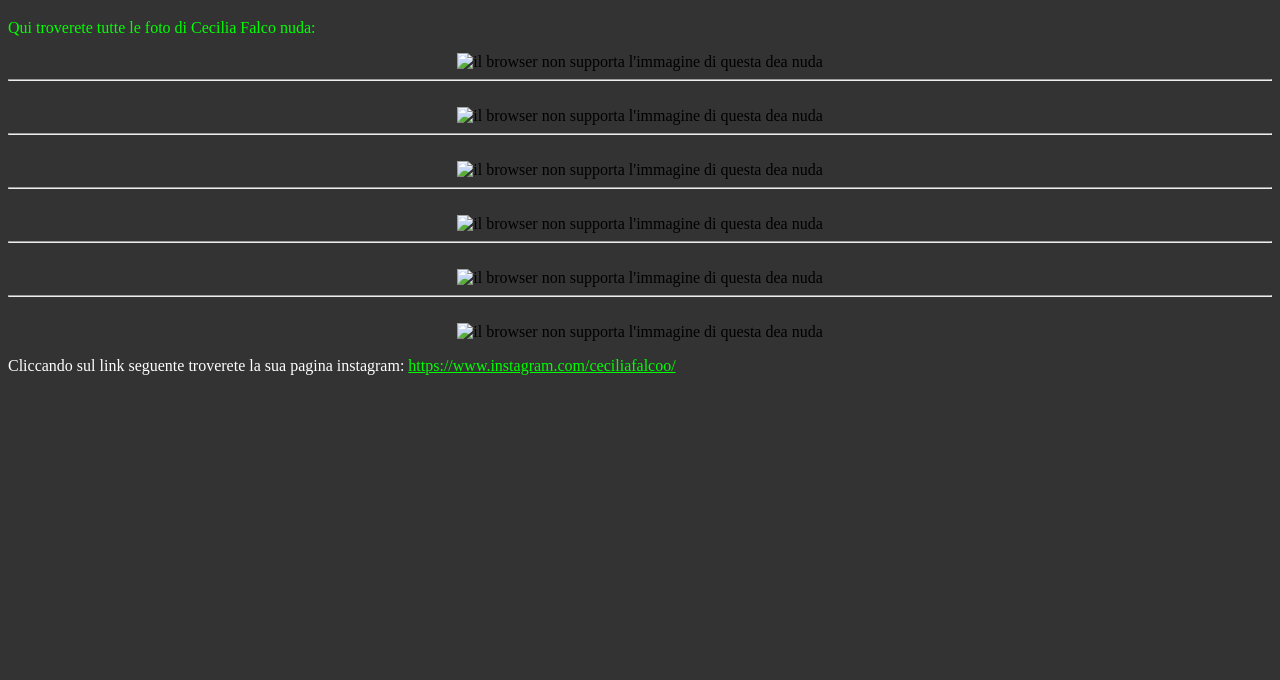
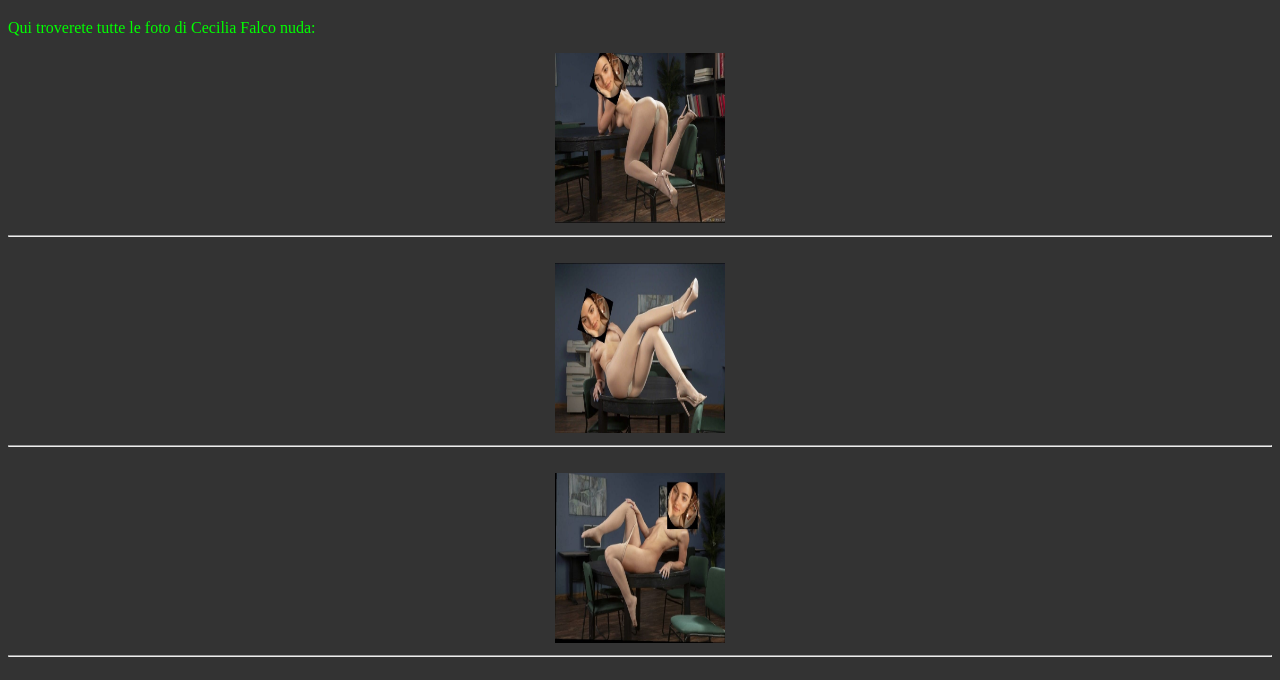
Before and after one commit to CeciFalco/ceciliafalconuda, a plain HTML site: page docs/index.html in a window 1280 px wide. Shown: the part 61-741 px from the top of the page. Drawn offline with Linux system fonts and the light colour scheme.

Commit message:
Update index.html

```diff
--- a/docs/index.html
+++ b/docs/index.html
@@ -10,28 +10,28 @@
     <h1 style="text-align: center;color: lime">Sito Cecilia Falco nuda</h1>
     <p style="color: lime">Qui troverete tutte le foto di Cecilia Falco nuda:</p>
 <div style="text-align:center">
-   <img src="imgceci/ceci1.jpeg" width="170px" height="170px" alt="il browser non supporta l'immagine di questa dea nuda">
+   <img src="ceci1.jpeg" width="170px" height="170px" alt="il browser non supporta l'immagine di questa dea nuda">
  <br>
  <hr>
  <br>
-   <img src="imgceci/ceci2.jpeg" width="170px" height="170px" alt="il browser non supporta l'immagine di questa dea nuda">
+   <img src="ceci2.jpeg" width="170px" height="170px" alt="il browser non supporta l'immagine di questa dea nuda">
    <br>
    <hr>
    <br>
-   <img src="imgceci/ceci3.jpeg" width="170px" height="170px" alt="il browser non supporta l'immagine di questa dea nuda">
+   <img src="ceci3.jpeg" width="170px" height="170px" alt="il browser non supporta l'immagine di questa dea nuda">
    <br>
    <hr>
    <br>
-   <img src="imgceci/ceci4.jpeg" width="170px" height="170px" alt="il browser non supporta l'immagine di questa dea nuda">
+   <img src="ceci4.jpeg" width="170px" height="170px" alt="il browser non supporta l'immagine di questa dea nuda">
    <br>
    <hr>
    <br>
 
-<img src="imgceci/ceci5.jpeg" width="170px" height="170px" alt="il browser non supporta l'immagine di questa dea nuda">
+<img src="ceci5.jpeg" width="170px" height="170px" alt="il browser non supporta l'immagine di questa dea nuda">
 <br>
 <hr>
 <br>
-<img src="imgceci/ceci6.jpeg" width="170px" height="170px" alt="il browser non supporta l'immagine di questa dea nuda">
+<img src="ceci6.jpeg" width="170px" height="170px" alt="il browser non supporta l'immagine di questa dea nuda">
 
 </div>
 
```
